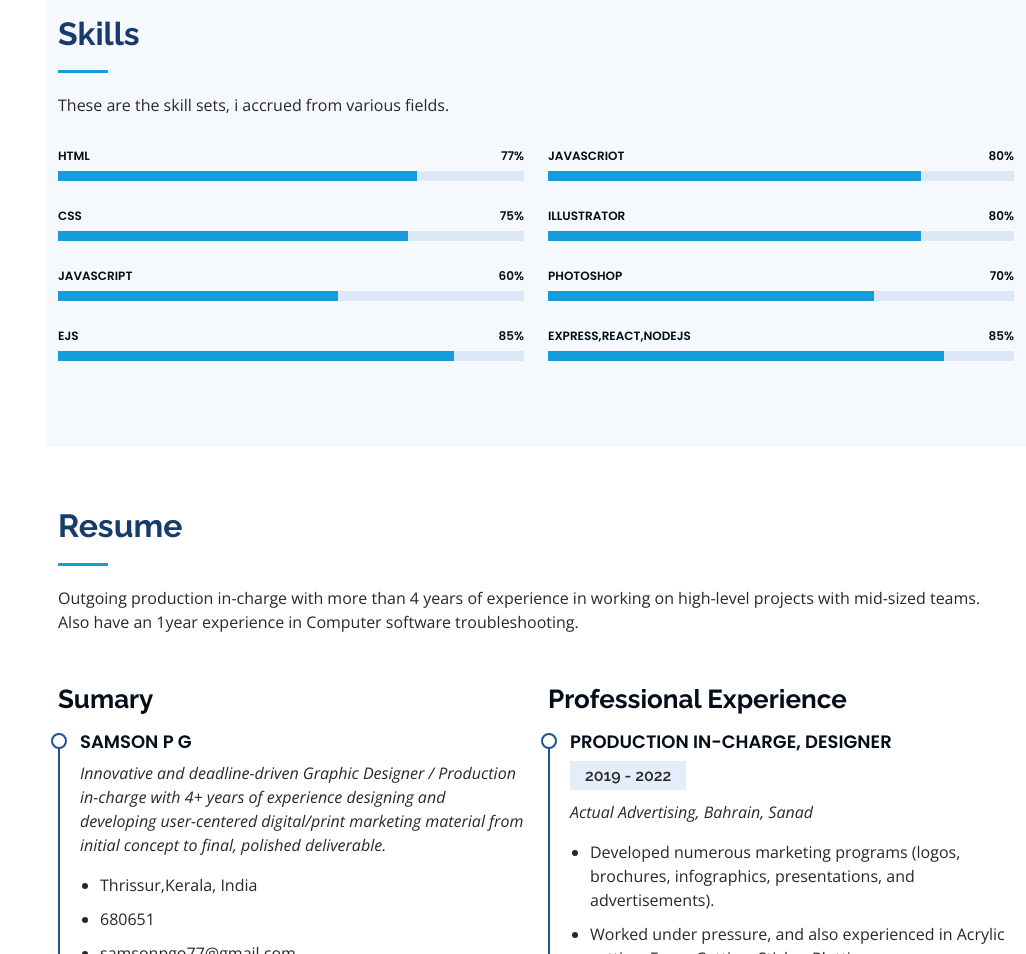
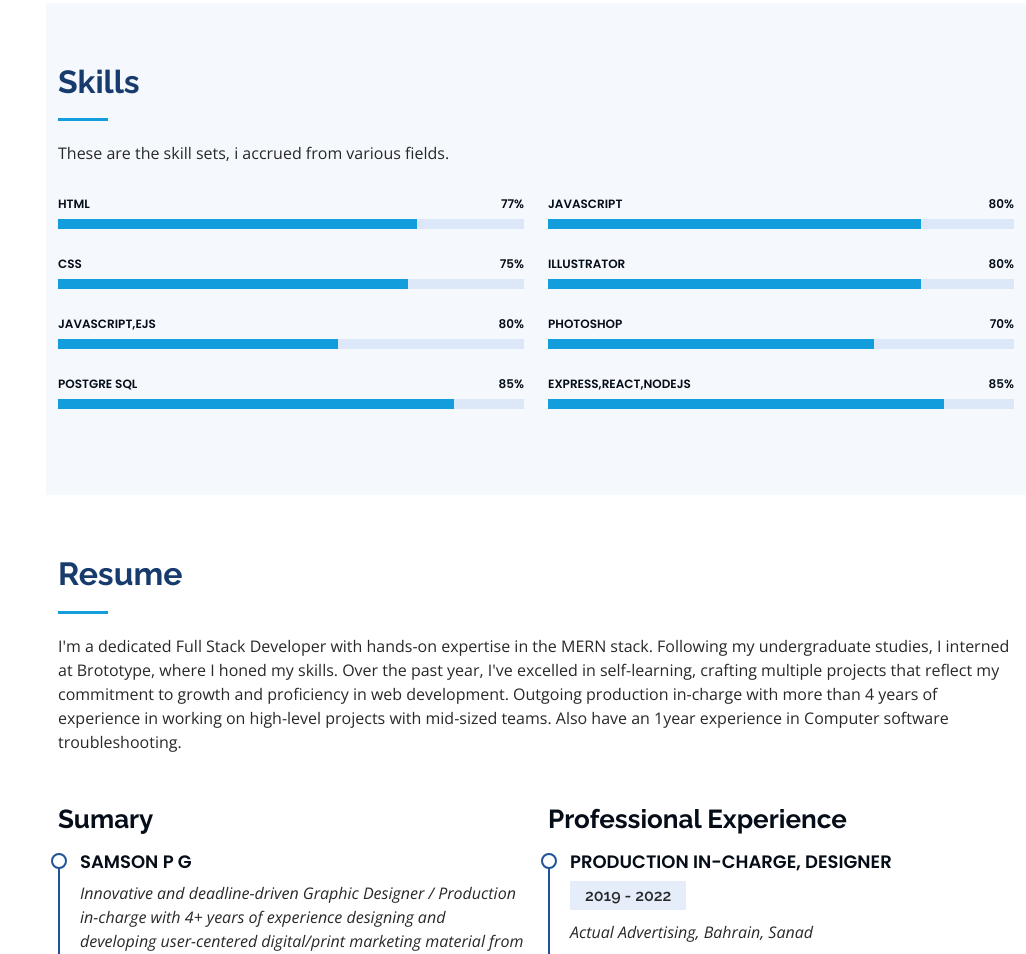
Before and after one commit to SamsonPG/portfolio, a plain HTML site: page index.html in a window 1280 px wide. Shown: the part 1967-2921 px from the top of the page, without its empty margins (254-1280 px from the left). Drawn offline with nearby package versions, Linux system fonts and the light colour scheme.

Commit message:
Update index.html

```diff
--- a/index.html
+++ b/index.html
@@ -7,7 +7,7 @@
 
   <title>SAMSON P G Portfolio - Index</title>
   <meta content="Worked as a Production in-charge in an advertising agency, as a Designer, as a Printing operator, as a Computer technician, and now started career as a Full Stack Developer. According to myself, I have a clear, logical mind with a practical approach to problem solving and a drive to see things through to completion. I enjoy working on my own initiative or in a team." name="description">
-  <meta content="Designer, Full Stack Developer, Prop-maker" name="keywords">
+  <meta content=" Full Stack Developer, Designer, Prop-maker" name="keywords">
 
   <!-- Favicons -->
   <link href="assets/img/SAMSON-FAVICON.png" rel="icon">
@@ -86,7 +86,7 @@
 
         <div class="section-title">
           <h2>About</h2>
-          <p>Worked as a Production in-charge in an advertising agency, as a Designer, as a Printing operator, as a Computer technician, and now started career as a Full Stack Developer. According to myself, I have a clear, logical mind with a practical approach to problem solving and a drive to see things through to completion. I enjoy working on my own initiative or in a team. </p>
+          <p>Motivated by self-determination, my career encompasses experiences in sales, designing, advertising, and a successful internship at Brototype. Amidst this journey, I've embraced self-learning, excelling in the MERN stack and crafting diverse projects. Proficiently, I've developed an e-commerce site featuring seamless payment integrations like PayPal and Razorpay. My professional profile reflects a dedication to growth and hands-on expertise, where I thrive on challenges and actively contribute to innovative projects, consistently expanding my skill set. </p>
         </div>
 
         <div class="row">
@@ -199,14 +199,14 @@
             </div>
 
             <div class="progress">
-              <span class="skill">JavaScript <i class="val">60%</i></span>
+              <span class="skill">JavaScript,EJS <i class="val">80%</i></span>
               <div class="progress-bar-wrap">
                 <div class="progress-bar" role="progressbar" aria-valuenow="60" aria-valuemin="0" aria-valuemax="100"></div>
               </div>
             </div>
 
             <div class="progress">
-              <span class="skill">EJS <i class="val">85%</i></span>
+              <span class="skill">Postgre SQL <i class="val">85%</i></span>
               <div class="progress-bar-wrap">
                 <div class="progress-bar" role="progressbar" aria-valuenow="85" aria-valuemin="0" aria-valuemax="100"></div>
               </div>
@@ -217,7 +217,7 @@
           <div class="col-lg-6" data-aos="fade-up" data-aos-delay="100">
 
             <div class="progress">
-              <span class="skill">JavaScriot <i class="val">80%</i></span>
+              <span class="skill">JavaScript <i class="val">80%</i></span>
               <div class="progress-bar-wrap">
                 <div class="progress-bar" role="progressbar" aria-valuenow="80" aria-valuemin="0" aria-valuemax="100"></div>
               </div>
@@ -257,7 +257,7 @@
 
         <div class="section-title">
           <h2>Resume</h2>
-          <p>Outgoing production in-charge with more than 4 years of experience in working on high-level projects with mid-sized teams. Also have an 1year experience in Computer software troubleshooting.</p>
+          <p>I'm a dedicated Full Stack Developer with hands-on expertise in the MERN stack. Following my undergraduate studies, I interned at Brototype, where I honed my skills. Over the past year, I've excelled in self-learning, crafting multiple projects that reflect my commitment to growth and proficiency in web development. Outgoing production in-charge with more than 4 years of experience in working on high-level projects with mid-sized teams. Also have an 1year experience in Computer software troubleshooting.</p>
         </div>
 
         <div class="row">
```
